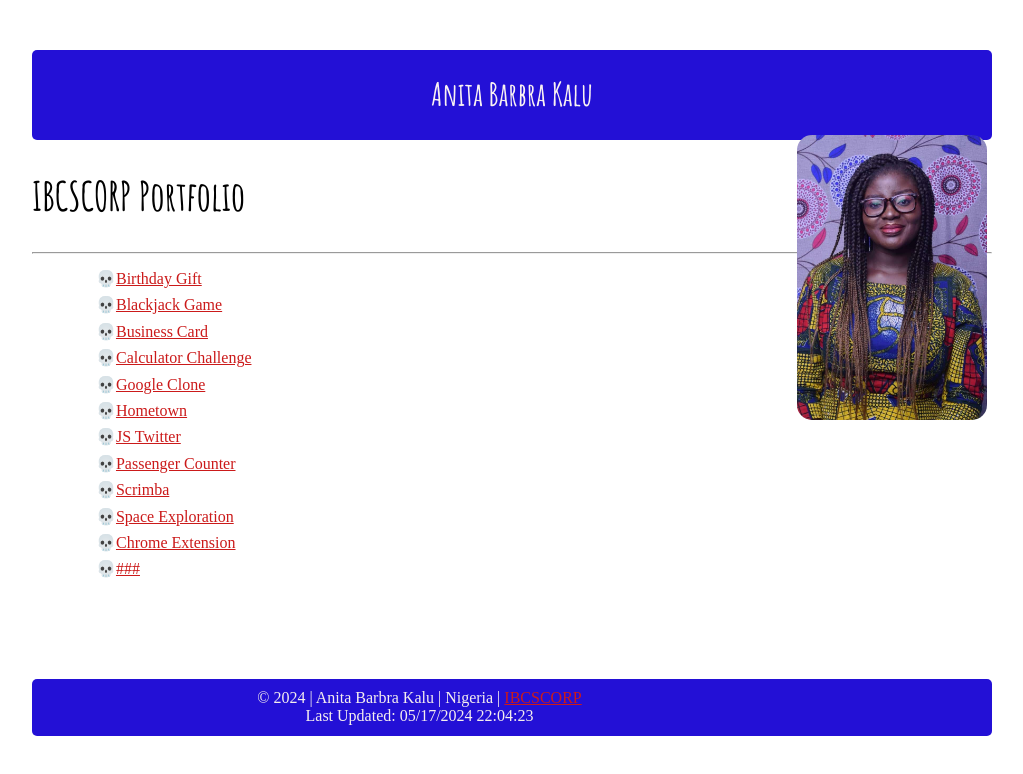
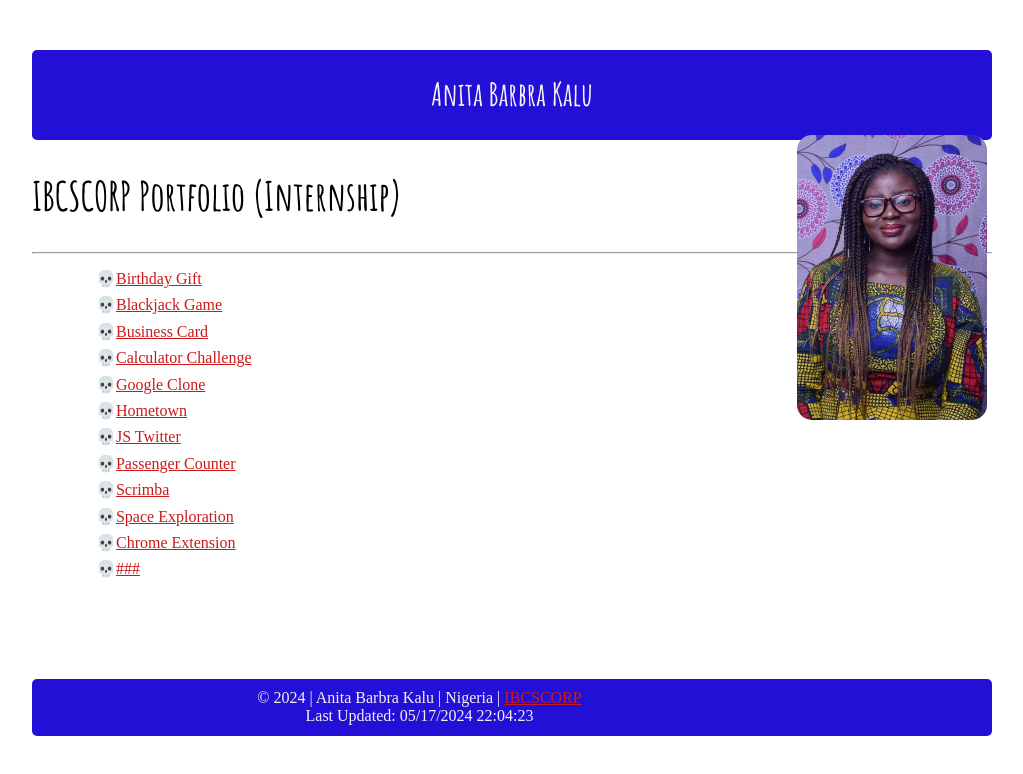
Before and after one commit to AniKal25/Portfolio, a browser extension: page index.html in a window 1280 px wide. Shown: the whole page, without its empty margins (18-1041 px from the left). Drawn offline with Linux system fonts and the light colour scheme; a script that the page names is missing; a web font is replaced by a local one.

Commit message:
Publish check

```diff
--- a/index.html
+++ b/index.html
@@ -22,7 +22,7 @@
 
       </header>
       <main>
-          <h2>IBCSCORP Portfolio</h2>
+          <h2>IBCSCORP Portfolio (Internship)</h2>
         <hr>
         <ul>
           <li><a href="birthday_gift_site/index.html">Birthday Gift</a></li>
```
